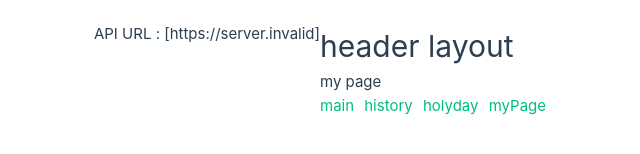
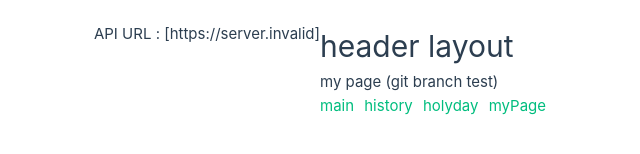
Before and after one commit to deogus-dev/nts-ui, a Vue app: page /nts-ui/main/myPage in a window 1280 px wide. Shown: the part 330-484 px from the top of the page, without its empty margins (320-960 px from the left). Built offline with nearby package versions, Linux system fonts and the light colour scheme; no server answers.

Commit message:
git branch test

```diff
--- a/src/views/myPage.vue
+++ b/src/views/myPage.vue
@@ -1,5 +1,5 @@
 <script setup></script>
 
 <template>
-  <p>my page</p>
+  <p>my page (git branch test)</p>
 </template>
```
